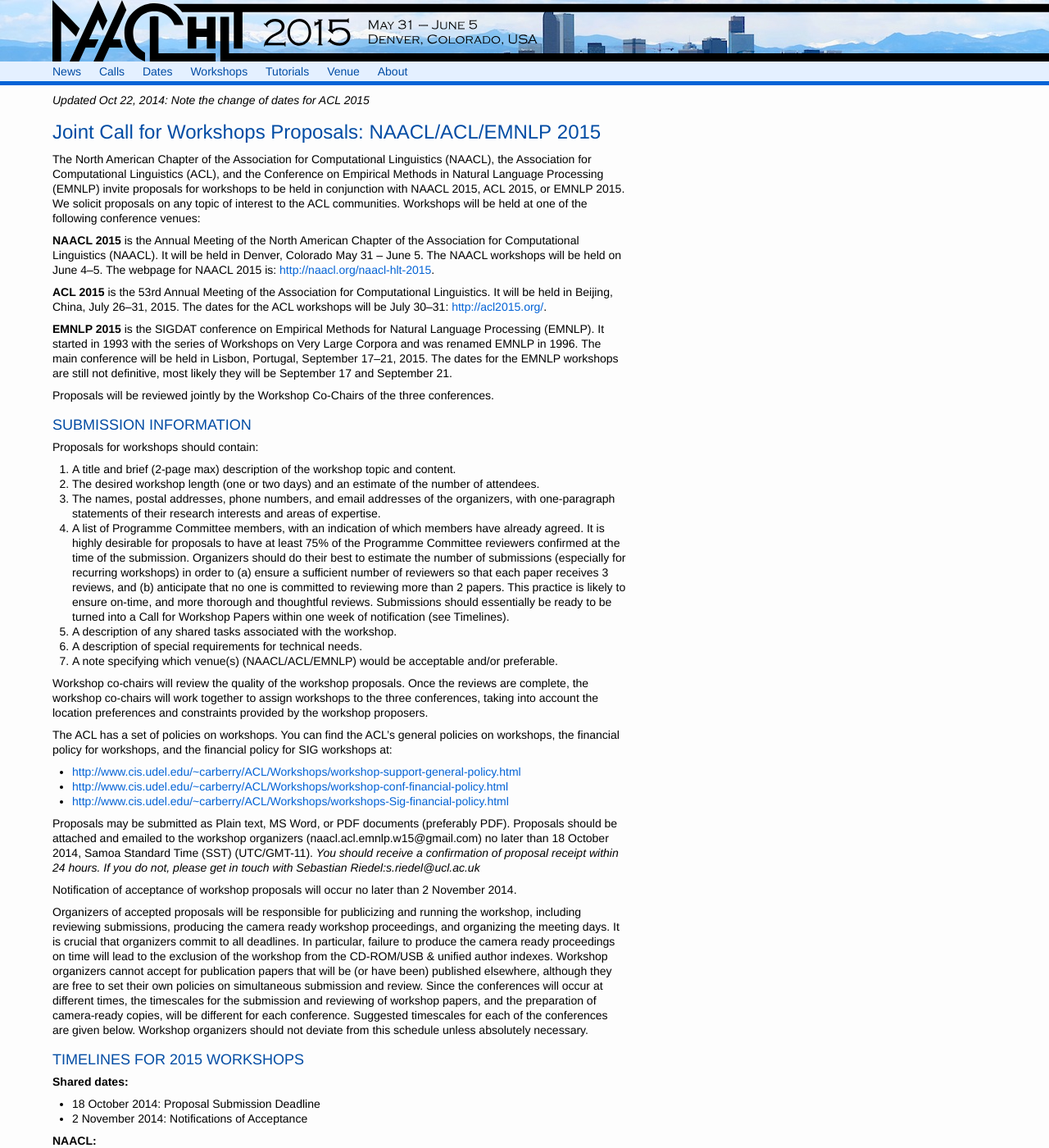
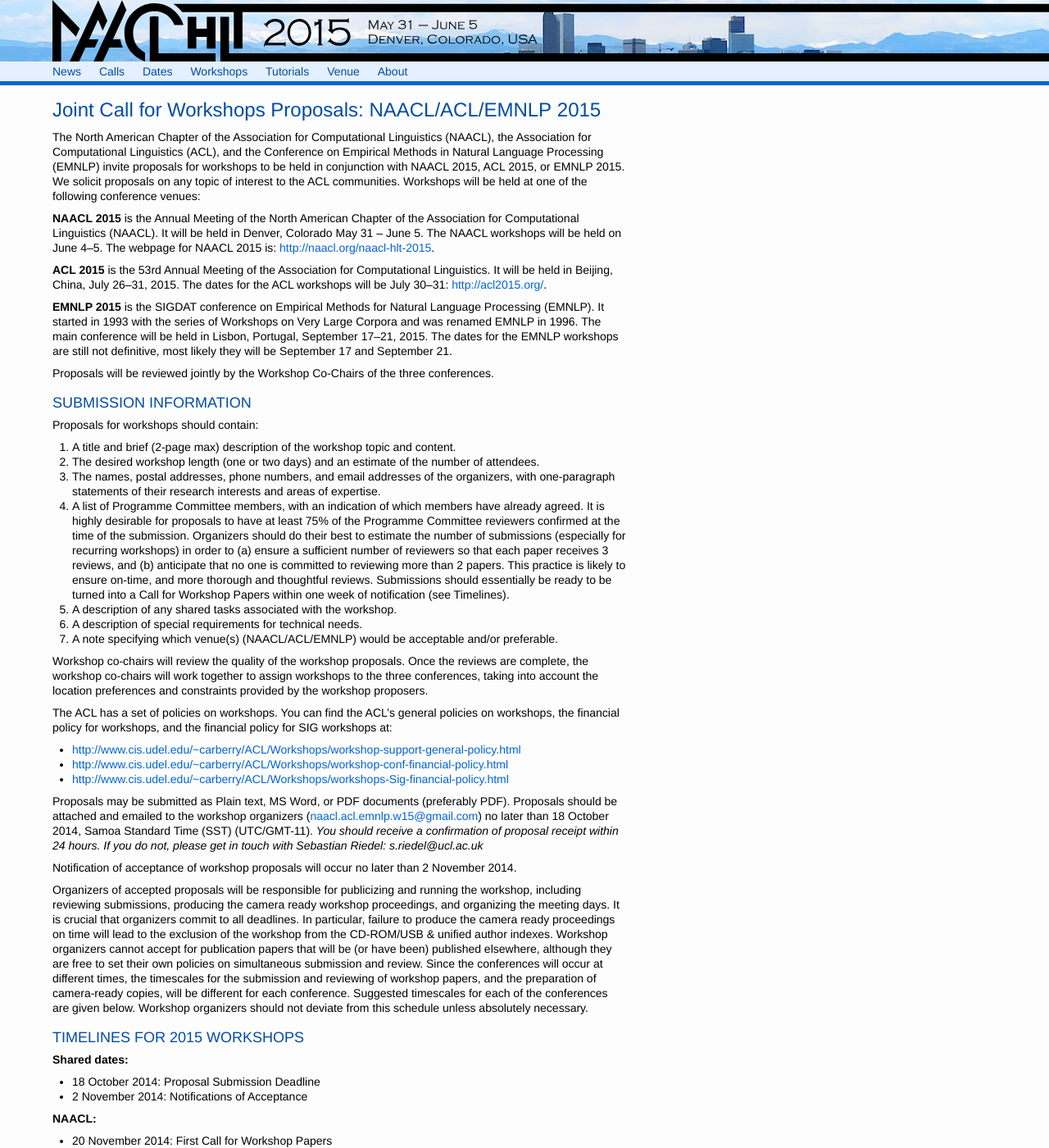
Before and after one commit to naacl-org/naacl-hlt-2015, a Jekyll site: the page built from call-for-workshops.md, in a window 1280 px wide and 1400 px high. Shown: the whole window at 82% size. Built offline with Jekyll 4.4.1, drawn with Linux system fonts in a browser that asks for light colours.

Commit message:
Minor changes

```diff
--- a/call-for-workshops.md
+++ b/call-for-workshops.md
@@ -1,9 +1,6 @@
 ---
 title: Call for workshops
 ---
-
-*Updated Oct 22, 2014: Note the change of dates for ACL 2015*
-
 
 # Joint Call for Workshops Proposals: NAACL/ACL/EMNLP&nbsp;2015
 
@@ -38,7 +35,7 @@
 - <http://www.cis.udel.edu/~carberry/ACL/Workshops/workshop-conf-financial-policy.html>
 - <http://www.cis.udel.edu/~carberry/ACL/Workshops/workshops-Sig-financial-policy.html>
 
-Proposals may be submitted as Plain text, MS Word, or PDF documents (preferably PDF). Proposals should be attached and emailed to the workshop organizers (naacl.acl.emnlp.w15@gmail.com) no later than 18 October 2014, Samoa Standard Time (SST) (UTC/GMT-11). *You should receive a confirmation of proposal receipt within 24 hours. If you do not, please get in touch with Sebastian Riedel:s.riedel@ucl.ac.uk*
+Proposals may be submitted as Plain text, MS Word, or PDF documents (preferably PDF). Proposals should be attached and emailed to the workshop organizers (<{{site.email.workshopchairs}}>) no later than 18 October 2014, Samoa Standard Time (SST) (UTC/GMT-11). *You should receive a confirmation of proposal receipt within 24 hours. If you do not, please get in touch with Sebastian Riedel: s.riedel@ucl.ac.uk*
 
 Notification of acceptance of workshop proposals will occur no later than 2 November 2014.
 
```
Also changed, not shown: call-for-tutorials.md (+0 -3 lines).
